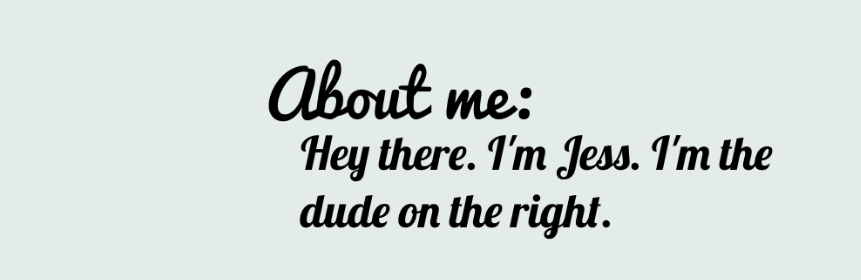
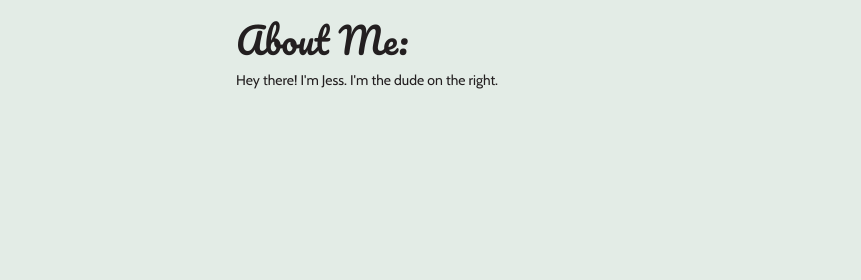
Before and after one commit to jessourand/jessourand.github.com, a plain HTML site: page about.html in a window 1280 px wide. Shown: the top 280 px of the page, 419-1280 px from the left. Drawn offline with nearby package versions, Linux system fonts and the light colour scheme.

Commit message:
Add files via upload

```diff
--- a/about.html
+++ b/about.html
@@ -38,11 +38,10 @@
               </div>
           </div>
           <div class ="col-xs-12 col-md-6 content">
-            <img src="images/leftsideabout.png" class="img-responsive">
-          <!--  <h1>About Me:</h1>
+           <h1>About Me:</h1>
             <p id="aboutme">Hey there! I&#39m Jess. I&#39m the dude on the right.
 
-</p>-->
+</p>
           </div>
         </div>
       </div>
```
Also changed, not shown: index.html (+2 -3 lines).
